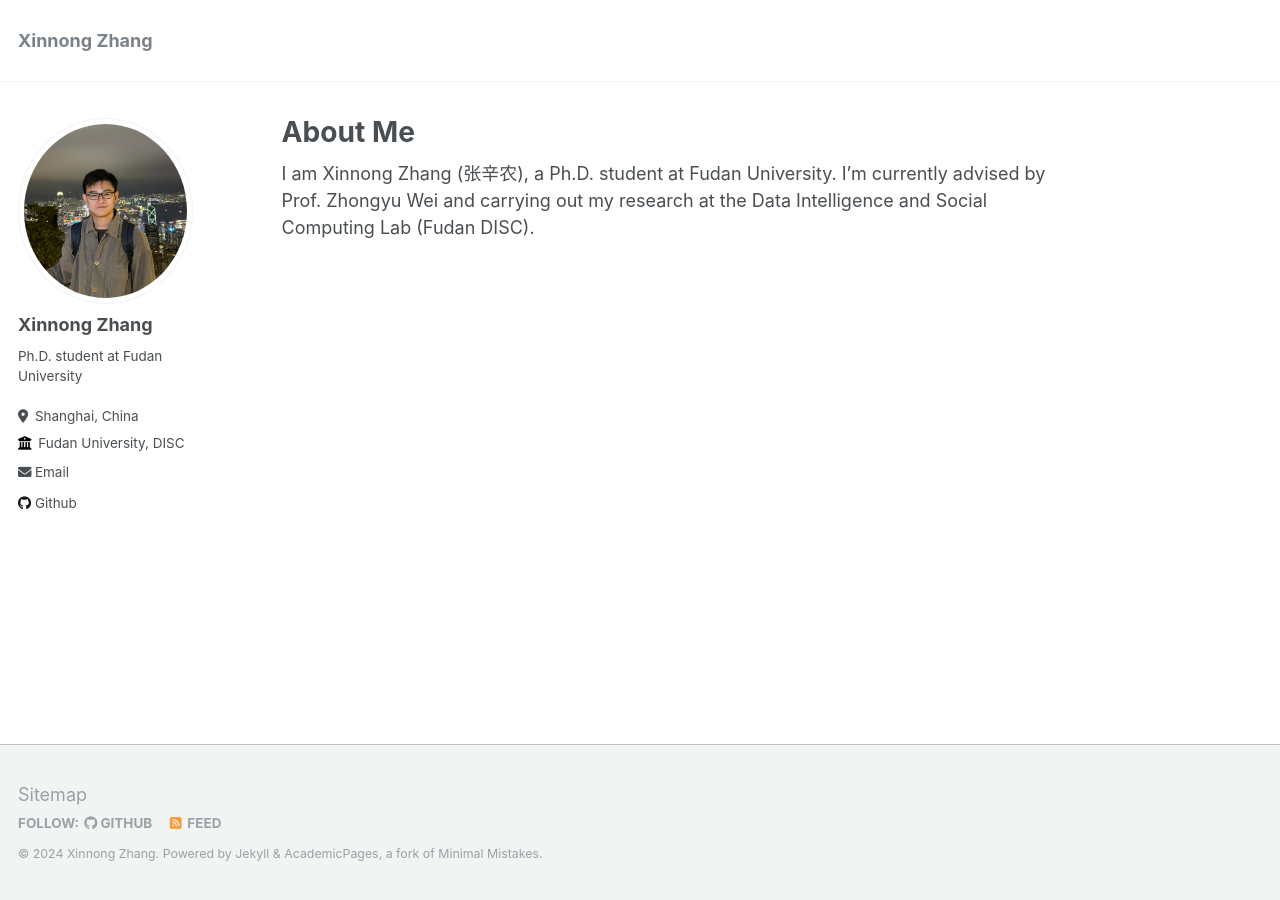
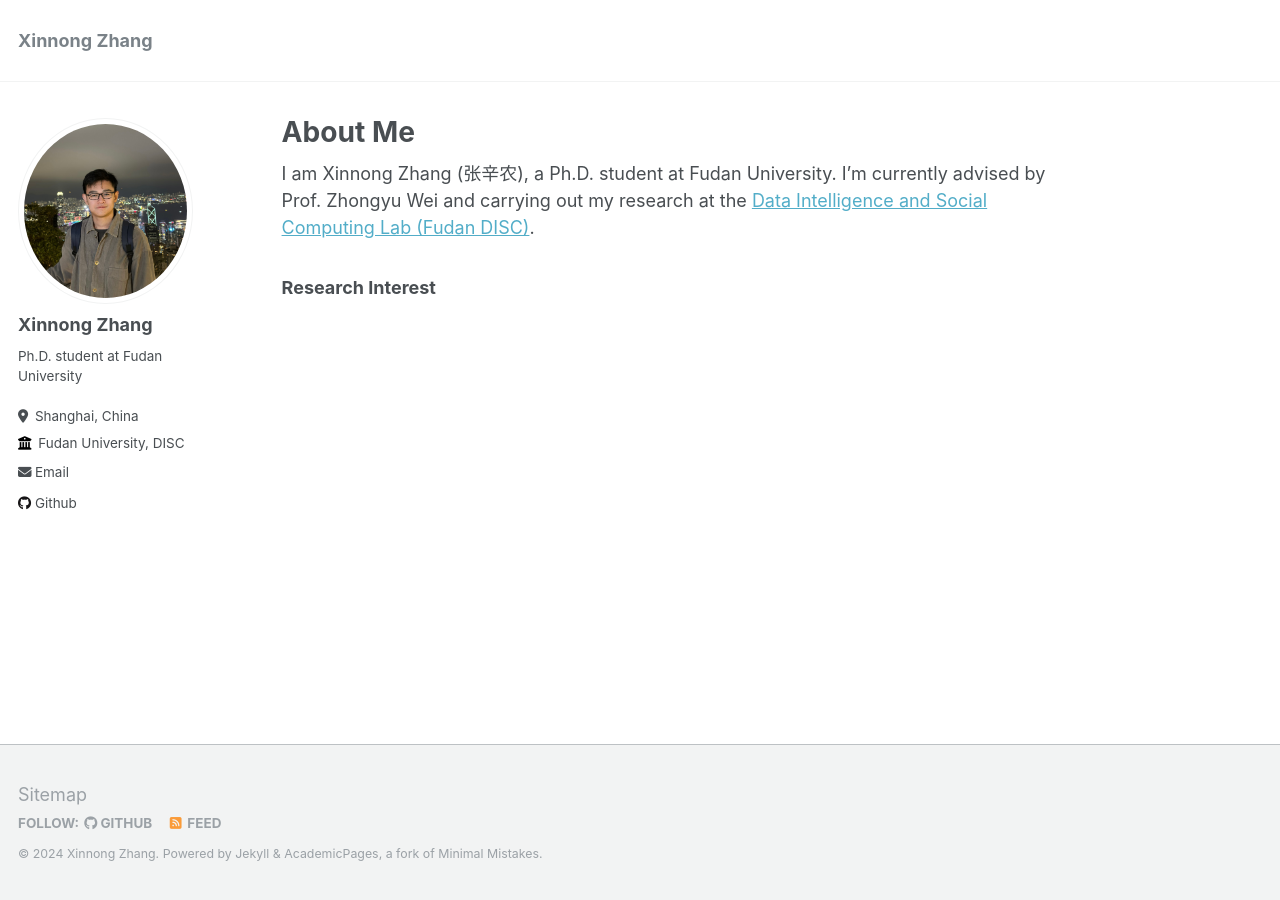
Before and after one commit to Lishi905/lishi905.github.io, a Jekyll site: the page built from _pages/about.md, in a window 1280 px wide. Built offline with Jekyll 4.4.1, drawn with Linux system fonts in a browser that asks for light colours.

Commit message:
Update about.md

```diff
--- a/_pages/about.md
+++ b/_pages/about.md
@@ -8,4 +8,6 @@ redirect_from:
 ---
 
 
-I am Xinnong Zhang (张辛农), a Ph.D. student at Fudan University. I'm currently advised by Prof. Zhongyu Wei and carrying out my research at the Data Intelligence and Social Computing Lab (Fudan DISC).
+I am Xinnong Zhang (张辛农), a Ph.D. student at Fudan University. I'm currently advised by Prof. Zhongyu Wei and carrying out my research at the [Data Intelligence and Social Computing Lab (Fudan DISC)](http://www.fudan-disc.com/).
+
+### Research Interest
```
